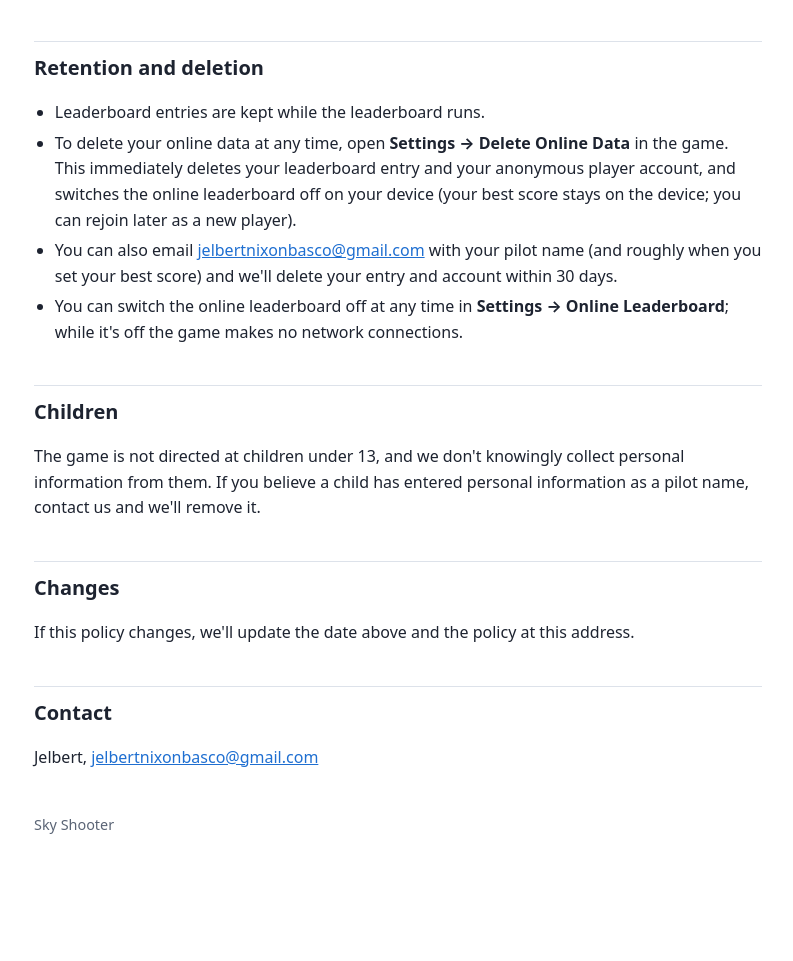
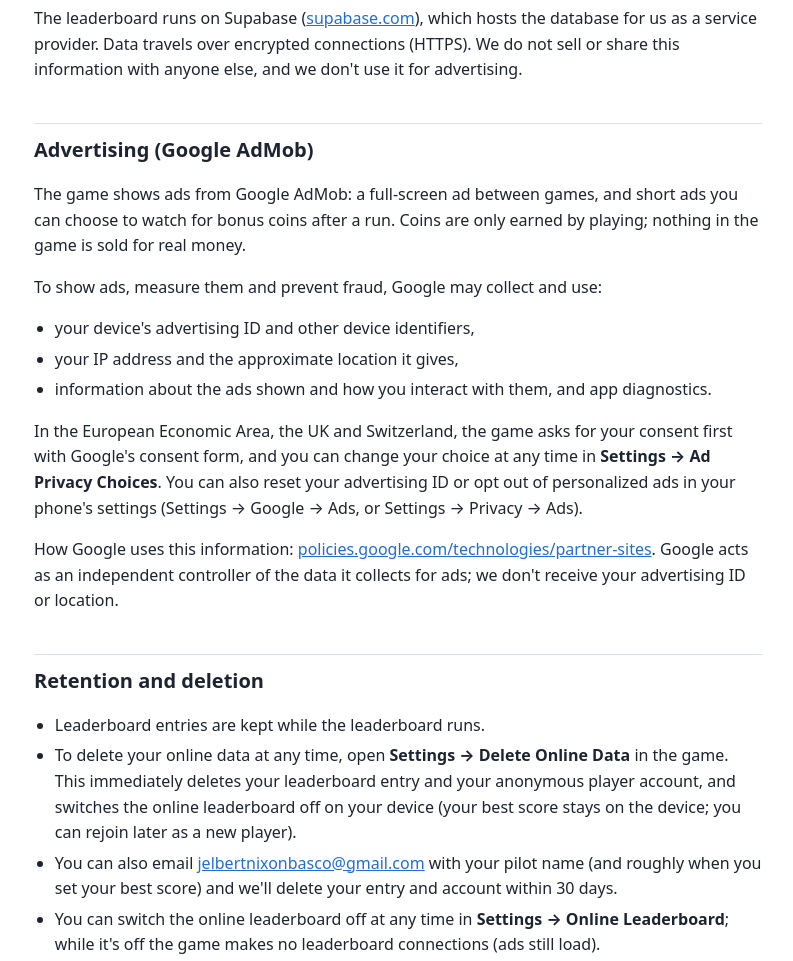
Before and after one commit to Jelbert/sky-shooter-privacy, a plain HTML site: page index.html in a window 1280 px wide. Shown: the part 1230-2191 px from the top of the page, without its empty margins (242-1035 px from the left). Before the commit the page ends 2130 px from the top, so only its background shows below. Drawn offline with Linux system fonts and the light colour scheme.

Commit message:
Add Google AdMob section to the privacy policy

```diff
--- a/index.html
+++ b/index.html
@@ -48,20 +48,21 @@
 <body>
 <main>
 <h1>Sky Shooter Privacy Policy</h1>
-<p class="updated">Last updated: 17 November 2026</p>
+<p class="updated">Last updated: 20 November 2026</p>
 
 <p>This policy explains what information the Sky Shooter game ("the game") handles, why, and the choices you have. The game is developed by Jelbert ("we").</p>
 
 <h2>Summary</h2>
 <ul>
-  <li>No sign-up, no email, no real name, no location, no contacts, no ads, no tracking.</li>
+  <li>No sign-up, no email, no real name, no contacts.</li>
+  <li>The game shows ads from <strong>Google AdMob</strong>; Google may use your device's advertising ID to show and measure them (see Advertising). In the EU / UK you're asked first.</li>
   <li>To run the online leaderboard, the game creates an <strong>anonymous player account</strong> and stores your <strong>pilot name</strong>, <strong>best score</strong>, <strong>stage reached</strong> and <strong>date</strong>.</li>
   <li>Your pilot name, best score, stage and date are <strong>shown publicly</strong> on the in-game leaderboard.</li>
   <li>Everything else (settings, tutorial progress) stays on your device.</li>
 </ul>
 
 <h2>Information stored on your device</h2>
-<p>The game keeps a small save file on your device with your best score, your settings (sound, music, screen shake, flashing, vibration, drag speed), whether you finished the tutorial, your pilot name, and the sign-in token of your anonymous player account. It never leaves your device except as described below. Uninstalling the game or clearing its data deletes it.</p>
+<p>The game keeps a small save file on your device with your best score, your coins, ships and upgrades, your settings (sound, music, screen shake, flashing, vibration, drag speed), whether you finished the tutorial, your pilot name, and the sign-in token of your anonymous player account. It never leaves your device except as described below. Uninstalling the game or clearing its data deletes it.</p>
 
 <h2>Information stored online</h2>
 <p>When your device is online, the game signs in to our leaderboard service as an anonymous player. We then store:</p>
@@ -80,12 +81,23 @@
 <p>Please don't use your real name or other personal details as your pilot name. Names are filtered for offensive words, and we may rename or remove entries that break this policy.</p>
 <p>The leaderboard runs on Supabase (<a href="https://supabase.com">supabase.com</a>), which hosts the database for us as a service provider. Data travels over encrypted connections (HTTPS). We do not sell or share this information with anyone else, and we don't use it for advertising.</p>
 
+<h2>Advertising (Google AdMob)</h2>
+<p>The game shows ads from Google AdMob: a full-screen ad between games, and short ads you can choose to watch for bonus coins after a run. Coins are only earned by playing; nothing in the game is sold for real money.</p>
+<p>To show ads, measure them and prevent fraud, Google may collect and use:</p>
+<ul>
+  <li>your device's advertising ID and other device identifiers,</li>
+  <li>your IP address and the approximate location it gives,</li>
+  <li>information about the ads shown and how you interact with them, and app diagnostics.</li>
+</ul>
+<p>In the European Economic Area, the UK and Switzerland, the game asks for your consent first with Google's consent form, and you can change your choice at any time in <strong>Settings &rarr; Ad Privacy Choices</strong>. You can also reset your advertising ID or opt out of personalized ads in your phone's settings (Settings &rarr; Google &rarr; Ads, or Settings &rarr; Privacy &rarr; Ads).</p>
+<p>How Google uses this information: <a href="https://policies.google.com/technologies/partner-sites">policies.google.com/technologies/partner-sites</a>. Google acts as an independent controller of the data it collects for ads; we don't receive your advertising ID or location.</p>
+
 <h2>Retention and deletion</h2>
 <ul>
   <li>Leaderboard entries are kept while the leaderboard runs.</li>
   <li>To delete your online data at any time, open <strong>Settings &rarr; Delete Online Data</strong> in the game. This immediately deletes your leaderboard entry and your anonymous player account, and switches the online leaderboard off on your device (your best score stays on the device; you can rejoin later as a new player).</li>
   <li>You can also email <a href="mailto:jelbertnixonbasco@gmail.com">jelbertnixonbasco@gmail.com</a> with your pilot name (and roughly when you set your best score) and we'll delete your entry and account within 30 days.</li>
-  <li>You can switch the online leaderboard off at any time in <strong>Settings &rarr; Online Leaderboard</strong>; while it's off the game makes no network connections.</li>
+  <li>You can switch the online leaderboard off at any time in <strong>Settings &rarr; Online Leaderboard</strong>; while it's off the game makes no leaderboard connections (ads still load).</li>
 </ul>
 
 <h2>Children</h2>
```
